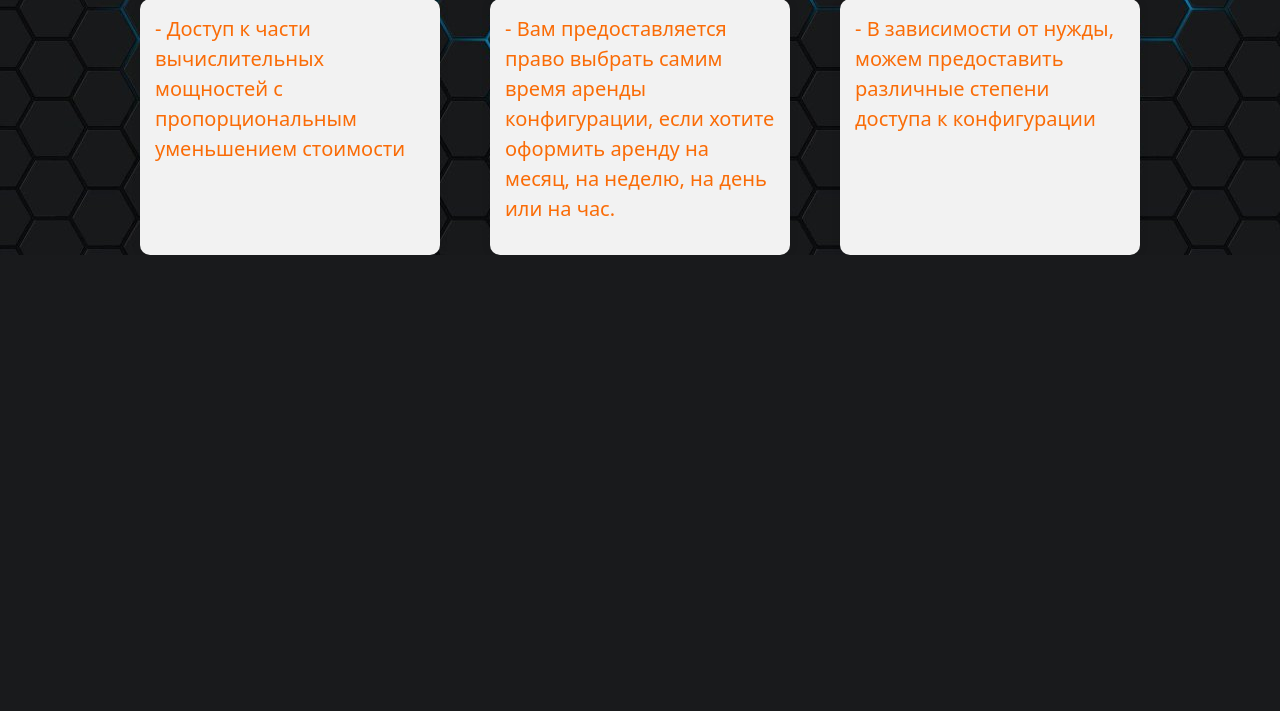
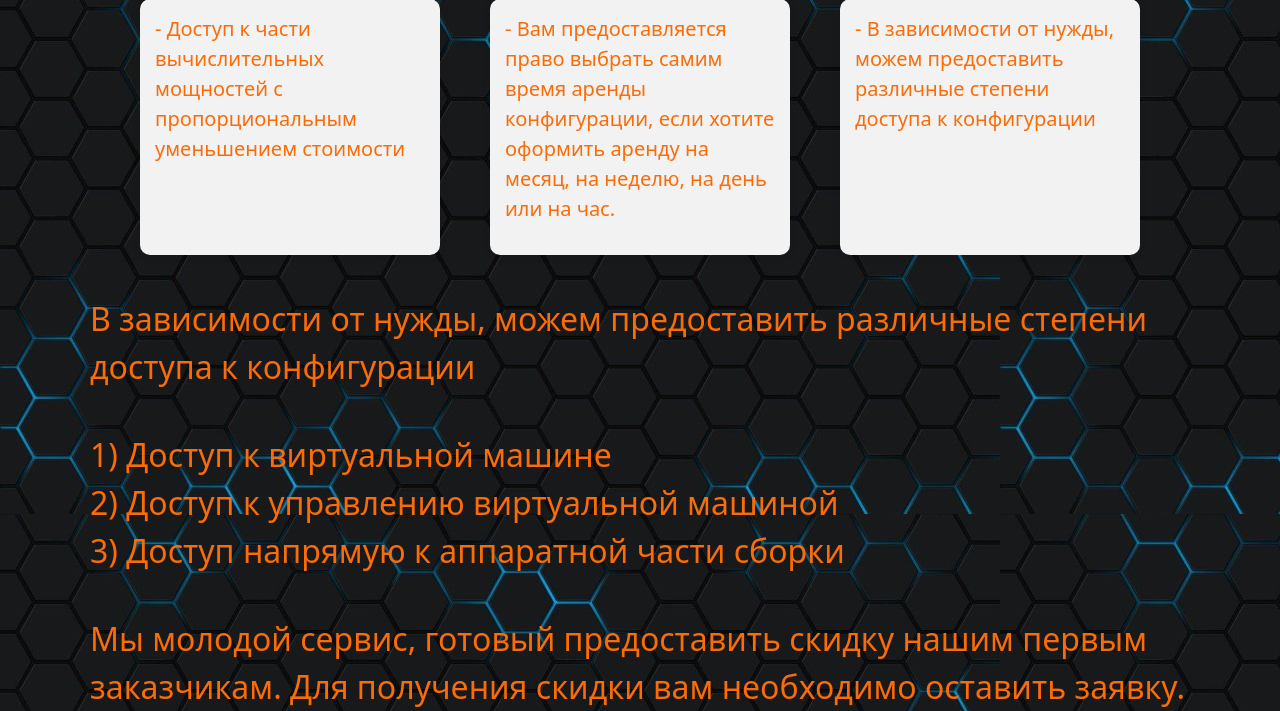
Before and after one commit to davy1ex/rezon_landing, a Django app: page / in a window 1280 px wide. Shown: the part 2301-3012 px from the top of the page. Before the commit the page ends 2556 px from the top, so only its background shows below. Run offline with Django 4.2, Linux system fonts and the light colour scheme.

Commit message:
весь текст 1.0

```diff
--- a/upasi/lending/templates/main/index.html
+++ b/upasi/lending/templates/main/index.html
@@ -51,6 +51,18 @@
                 <p>- В зависимости от нужды, можем предоставить различные степени доступа к конфигурации</p>
             </div>
         </div>
+        <div class="assemblies">
+             В зависимости от нужды, можем предоставить различные степени доступа к конфигурации
+        </div>
+        <div class="assemblies">
+            1) Доступ к виртуальной машине<br>
+            2) Доступ к управлению виртуальной машиной<br>
+            3) Доступ напрямую к аппаратной части сборки
+        </div>
+        <div class="assemblies">
+            Мы молодой сервис, готовый предоставить скидку нашим первым заказчикам.
+            Для получения скидки вам необходимо оставить заявку.
+        </div>
     </main>
     <script type="text/javascript">
         $(document).ready(function(){
```
